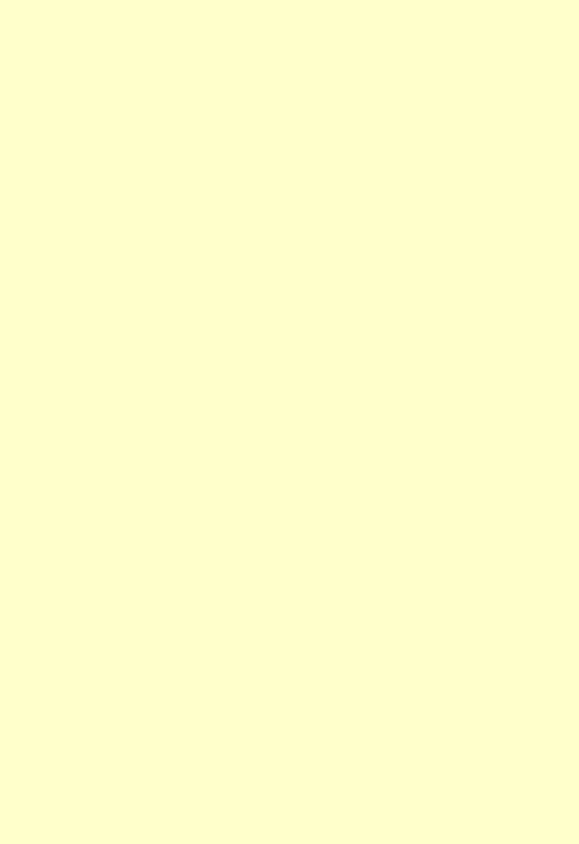
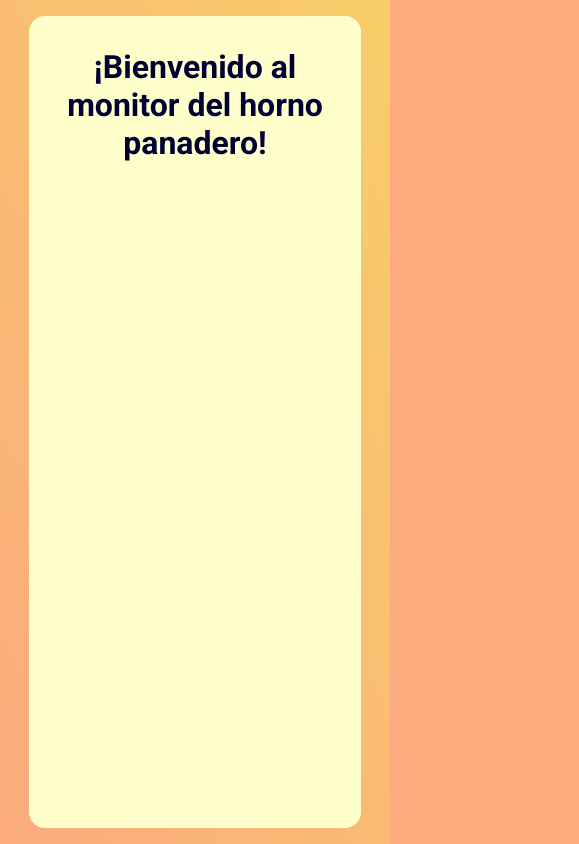
Before and after one commit to Aujemd/app-web-firebase, a React (Create React App) app: page / in a window 390 px wide. Shown: the whole page, 579 px wide, since content can reach past the window. Built offline with nearby package versions, Linux system fonts and the light colour scheme.

Commit message:
fix(styles): fixing mobile styling

```diff
--- a/src/App.tsx
+++ b/src/App.tsx
@@ -1,5 +1,11 @@
+import { MainTitle } from "./Components/MainTitle";
+
 function App() {
-  return <main>hola</main>;
+  return (
+    <main>
+      <MainTitle />
+    </main>
+  );
 }
 
 export default App;
--- /dev/null
+++ b/src/Components/MainTitle/index.css
@@ -0,0 +1,11 @@
+.dashboard-main-title {
+  font-size: 32px;
+  font-weight: bold;
+  text-align: center;
+}
+
+@media (min-width: 768px) {
+  .dashboard-main-title {
+    font-size: 48px;
+  }
+}
--- /dev/null
+++ b/src/Components/MainTitle/index.tsx
@@ -0,0 +1,5 @@
+import "./index.css";
+
+export const MainTitle = () => {
+  return <h1 className="dashboard-main-title">¡Bienvenido al monitor del horno panadero!</h1>;
+};
--- a/src/index.css
+++ b/src/index.css
@@ -21,15 +21,17 @@ body {
 
 main {
   background: #ffffcc;
-  width: 75vw;
+  width: 85vw;
   max-width: 1280px;
-  min-width: 768px;
-  min-height: 100vh;
+  min-height: calc(100vh - (16px * 2));
   padding: 32px 16px;
+  border-radius: 16px;
+  margin: 16px 0px;
 }
 
 @media (min-width: 768px) {
   main {
+    width: 75vw;
     margin: 32px 0px;
     min-height: calc(100vh - (32px * 2));
     border-radius: 16px;
```
